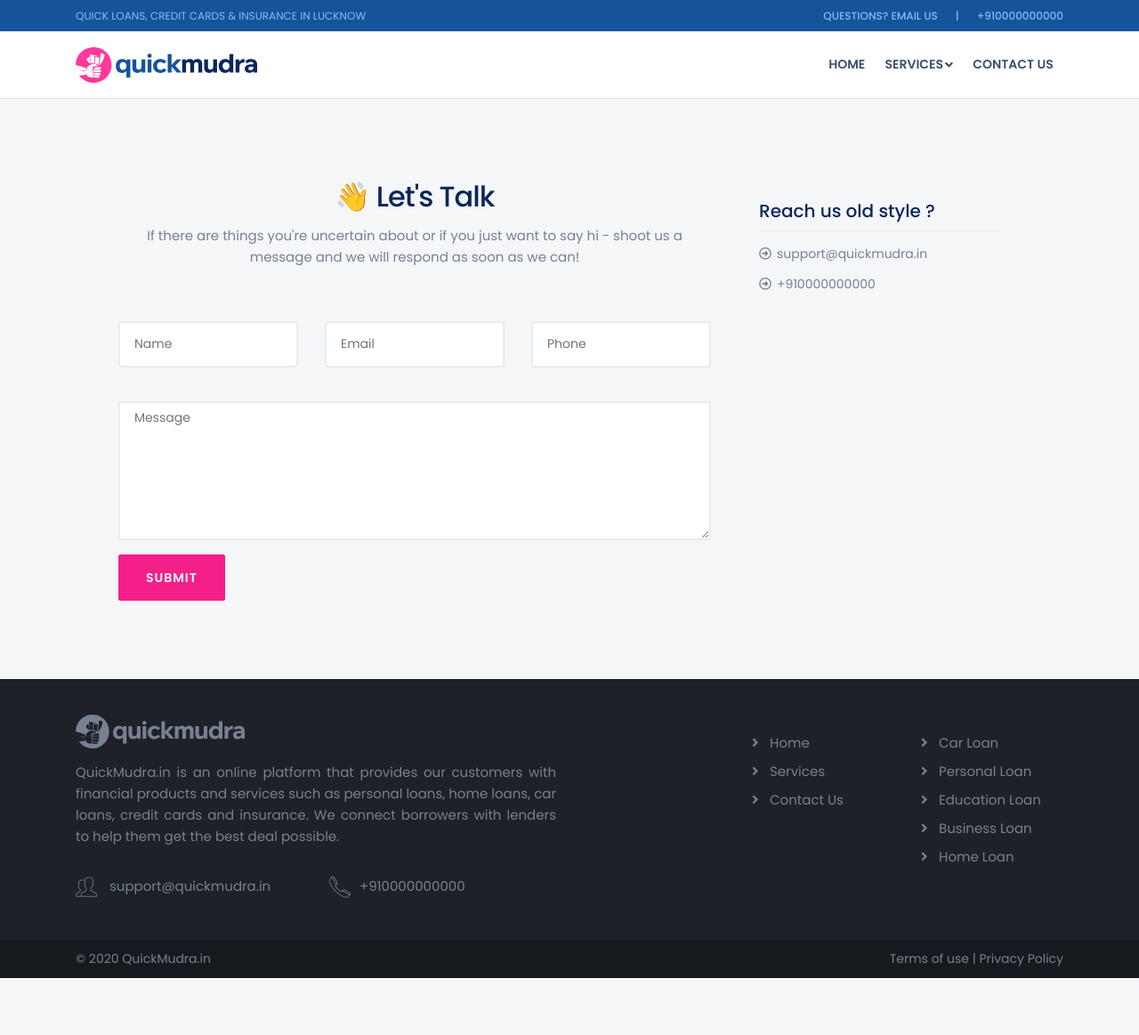
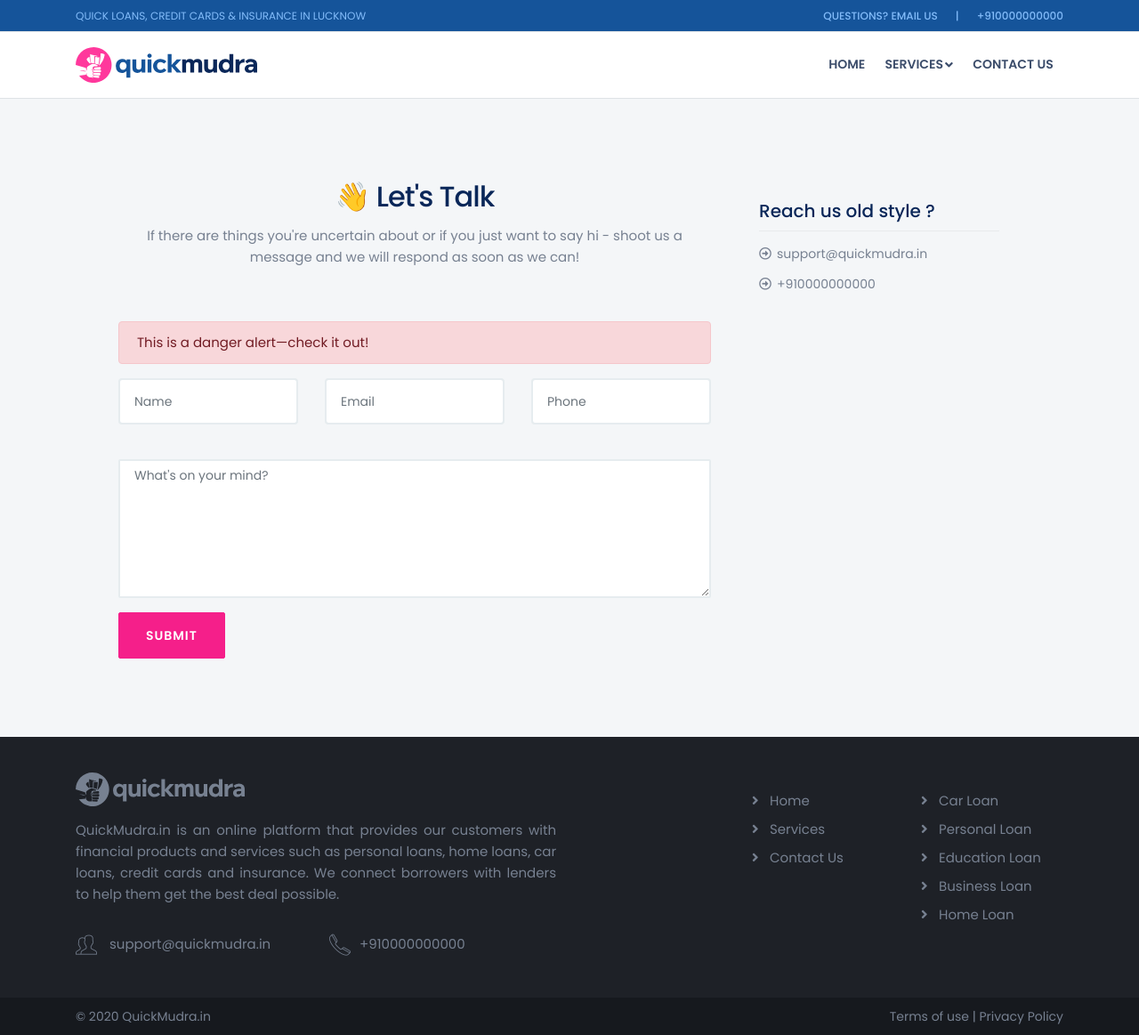
Before and after one commit to jaswinder-singh/creditme, a Jekyll site: the page built from pages/contact.html, in a window 1280 px wide and 1163 px high. Shown: the whole window at 89% size. Built offline with Jekyll 4.4.1, drawn with Linux system fonts in a browser that asks for light colours; nearby versions of some CDN libraries; some of the changed lines change nothing that is shown.

Commit message:
Update contact.html

```diff
--- a/pages/contact.html
+++ b/pages/contact.html
@@ -19,40 +19,43 @@
                                         <h1>👋 Let's Talk</h1>
                                         <p>If there are things you're uncertain about or if you just want to say hi - shoot us a message and we will respond as soon as we can!</p>
                                     </div>
-                                <form class="contact-us" method="post" action="contact-us.php">
+									<div class="alert alert-danger" role="alert">
+                                    This is a danger alert—check it out!
+                                </div>
+                                <form class="contact-us" method="post" action="https://formspree.io/mayppwvd">
                                     <div class=" ">
                                         <!-- Text input-->
                                         <div class="row">
                                             <div class="col-xl-4 col-lg-4 col-md-12 col-sm-12 col-12">
                                                 <div class="form-group">
                                                     <label class="sr-only control-label" for="name">name<span class=" "> </span></label>
-                                                    <input id="name" name="name" type="text" placeholder="Name" class="form-control input-md" required>
+                                                    <input id="name" name="Name" type="text" placeholder="Name" class="form-control input-md" required>
                                                 </div>
                                             </div>
                                             <!-- Text input-->
                                             <div class="col-xl-4 col-lg-4 col-md-12 col-sm-12 col-12">
                                                 <div class="form-group">
                                                     <label class="sr-only control-label" for="email">Email<span class=" "> </span></label>
-                                                    <input id="email" name="email" type="email" placeholder="Email" class="form-control input-md" required>
+                                                    <input id="email" name="_replyto" type="email" placeholder="Email" class="form-control input-md" required>
                                                 </div>
                                             </div>
                                             <!-- Text input-->
                                             <div class="col-xl-4 col-lg-4 col-md-12 col-sm-12 col-12">
                                                 <div class="form-group">
                                                     <label class="sr-only control-label" for="phone">Phone<span class=" "> </span></label>
-                                                    <input id="phone" name="phone" type="text" placeholder="Phone" class="form-control input-md" required>
+                                                    <input id="phone" name="Phone" type="text" placeholder="Phone" class="form-control input-md" required>
                                                 </div>
                                             </div>
                                             <!-- Select Basic -->
                                             <div class="col-xl-12 col-lg-12 col-md-12 col-sm-12 col-12">
                                                 <div class="form-group">
                                                     <label class="control-label" for="message"> </label>
-                                                    <textarea class="form-control" id="message" rows="7" name="message" placeholder="Message"></textarea>
+                                                    <textarea class="form-control" id="message" rows="7" name="Message" placeholder="What's on your mind?"></textarea>
                                                 </div>
                                             </div>
                                             <!-- Button -->
                                             <div class="col-xl-12 col-lg-12 col-md-12 col-sm-12 col-12">
-                                                <button type="submit" class="btn btn-secondary">Submit</button>
+                                                <button id="submit-button" type="submit" class="btn btn-secondary">Submit</button>
                                             </div>
                                         </div>
                                     </div>
@@ -85,3 +88,56 @@
         </div>
       </div>
     </div>
+	<script>
+  window.addEventListener("DOMContentLoaded", function() {
+
+    // get the form elements defined in your form HTML above
+
+    var form = document.getElementById("contact-us");
+    var button = document.getElementById("submit-button");
+    var status = document.getElementById("submission-status");
+
+    // Success and Error functions for after the form is submitted
+
+    function success() {
+      form.reset();
+      button.style = "display: none";
+      status.classList.add("alert-success");
+      status.innerHTML = "Thanks for the message! We'll get back to you soon!";
+      status.style = "display: block";
+    }
+
+    function error() {
+      form.reset();
+      button.style = "display: none";
+      status.classList.add("alert-danger");
+      status.innerHTML = "Oops! There was a problem in submitting the form.";
+      status.style = "display: block";
+    }
+
+    // handle the form submission event
+
+    form.addEventListener("submit", function(ev) {
+      ev.preventDefault();
+      var data = new FormData(form);
+      ajax(form.method, form.action, data, success, error);
+    });
+  });
+
+  // helper function for sending an AJAX request
+
+  function ajax(method, url, data, success, error) {
+    var xhr = new XMLHttpRequest();
+    xhr.open(method, url);
+    xhr.setRequestHeader("Accept", "application/json");
+    xhr.onreadystatechange = function() {
+      if (xhr.readyState !== XMLHttpRequest.DONE) return;
+      if (xhr.status === 200) {
+        success(xhr.response, xhr.responseType);
+      } else {
+        error(xhr.status, xhr.response, xhr.responseType);
+      }
+    };
+    xhr.send(data);
+  }
+</script>
```
